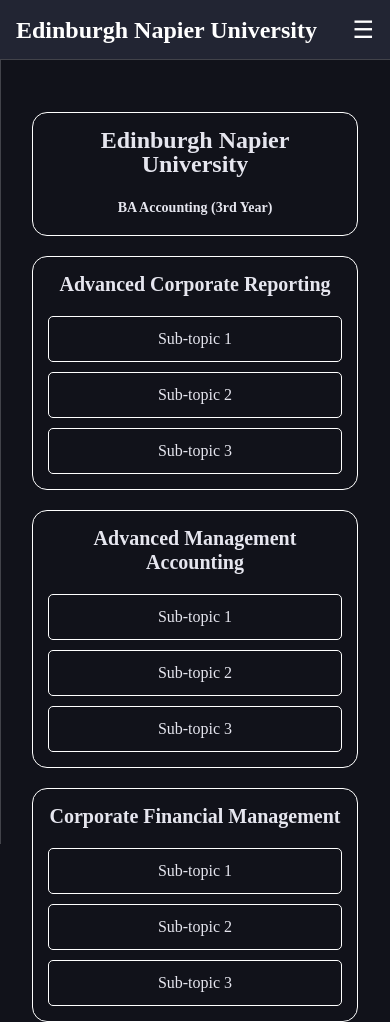
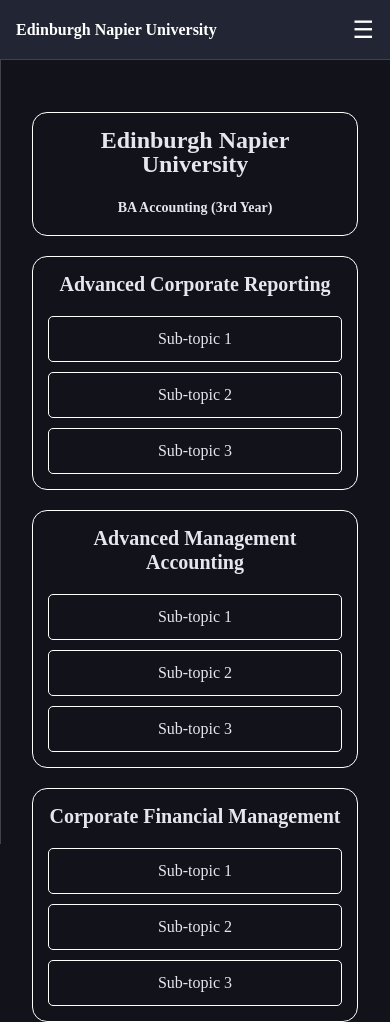
Before and after one commit to Sean1Mitchell/EdiNapierUniDegreeAccounting, a plain HTML site: page index.html in a window 390 px wide. Shown: the top 1022 px of the page. Drawn offline with Linux system fonts and the light colour scheme.

Commit message:
Update index.css

```diff
--- a/index.css
+++ b/index.css
@@ -290,6 +290,9 @@ p {
     p {
         font-size: 14px;
     }
+
+  .logo {
+    font-size: 1rem;
 }
 
 @media (max-width: 771px) {
```
